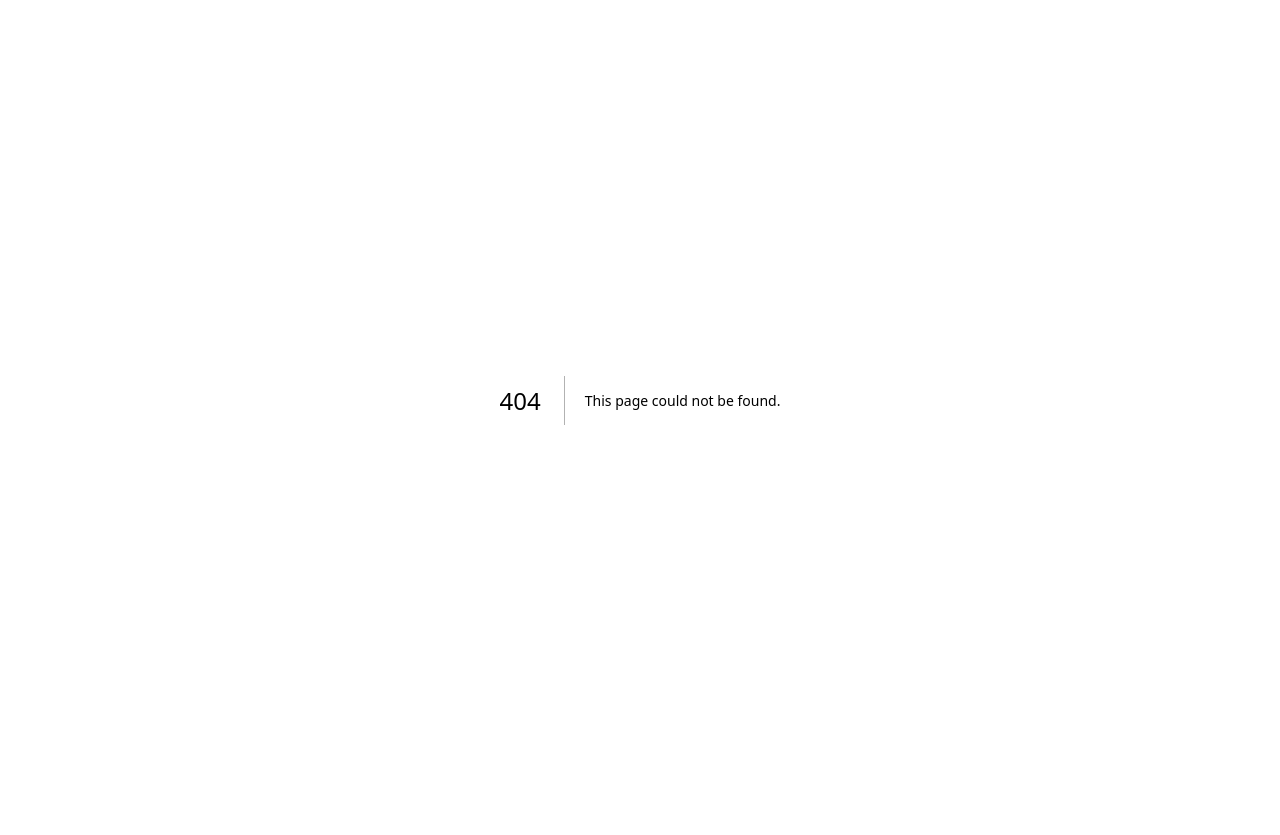
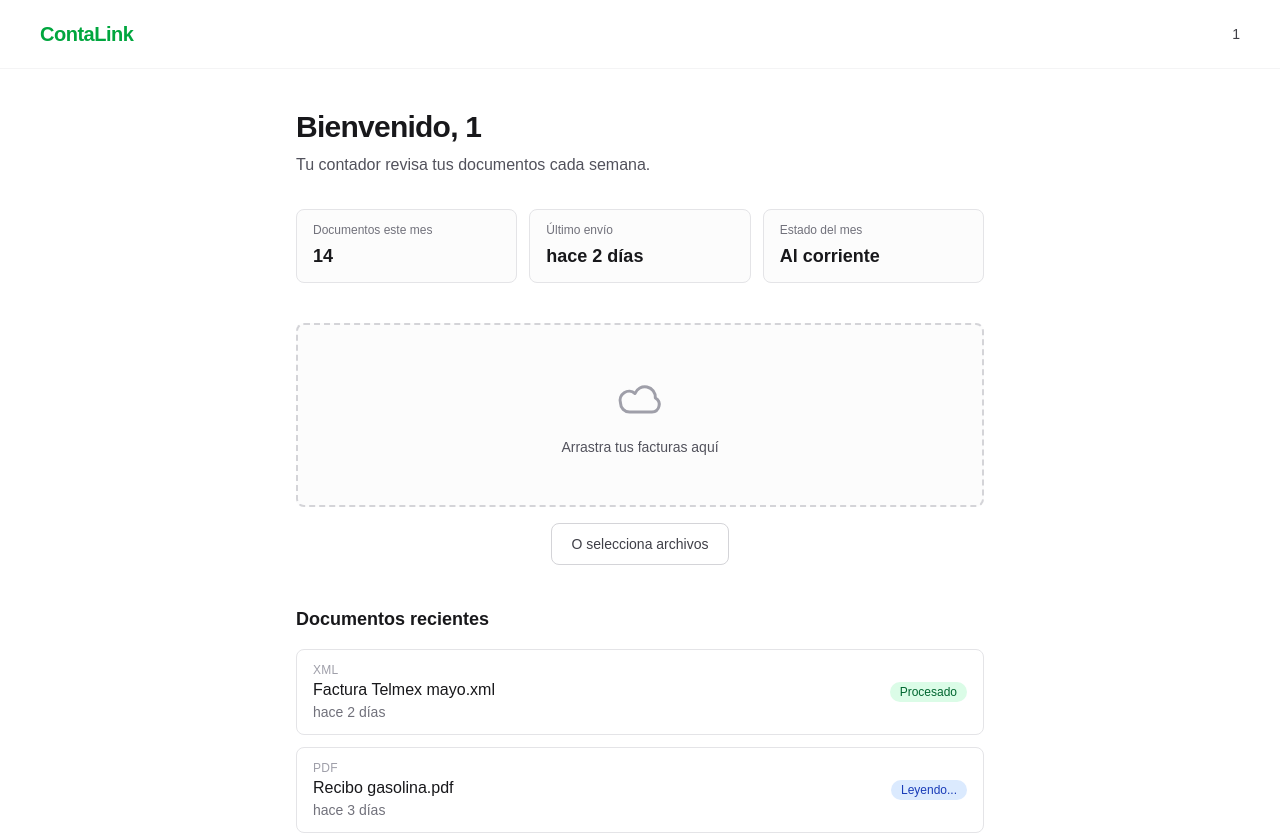
Before and after one commit to aldovillalbabs-gif/conta-link, a Next.js app: page /portal/1 in a window 1280 px wide. Before the commit this address had no page. Shown: the top 835 px of the page. Before the commit the page ends 800 px from the top, so only its background shows below. Built offline with nearby package versions, Linux system fonts and the light colour scheme.

Commit message:
Agrega portal del cliente por empresa

```diff
--- a/app/dashboard/page.tsx
+++ b/app/dashboard/page.tsx
@@ -24,6 +24,7 @@ const metricas = [
 const clientes = [
   {
     nombre: "Tortillería El Sol",
+    slug: "tortilleria-el-sol",
     iniciales: "TE",
     docs: 14,
     pendientes: 3,
@@ -34,6 +35,7 @@ const clientes = [
   },
   {
     nombre: "Farmacia Medina",
+    slug: "farmacia-medina",
     iniciales: "FM",
     docs: 22,
     pendientes: 0,
@@ -44,6 +46,7 @@ const clientes = [
   },
   {
     nombre: "Constructora Pérez",
+    slug: "constructora-perez",
     iniciales: "CP",
     docs: 8,
     pendientes: 8,
@@ -102,7 +105,7 @@ export default function DashboardPage() {
           {clientes.map((cliente) => (
             <li key={cliente.nombre}>
               <Link
-                href="/subir"
+                href={`/portal/${cliente.slug}`}
                 className="flex items-center gap-4 rounded-lg border border-zinc-200 bg-white p-4 transition-colors hover:border-zinc-300 hover:bg-zinc-50"
               >
                 <span className="flex h-12 w-12 shrink-0 items-center justify-center rounded-full bg-zinc-100 text-sm font-semibold text-zinc-700">
--- /dev/null
+++ b/app/portal/[empresa]/page.tsx
@@ -0,0 +1,200 @@
+"use client";
+
+import { useParams } from "next/navigation";
+import { useId, useRef, useState } from "react";
+
+const EMPRESA_NOMBRES: Record<string, string> = {
+  "tortilleria-el-sol": "Tortillería El Sol",
+  "farmacia-medina": "Farmacia Medina",
+  "constructora-perez": "Constructora Pérez",
+};
+
+function nombreEmpresa(slug: string): string {
+  if (EMPRESA_NOMBRES[slug]) return EMPRESA_NOMBRES[slug];
+  return slug
+    .split("-")
+    .map((parte) => parte.charAt(0).toUpperCase() + parte.slice(1))
+    .join(" ");
+}
+
+const metricas = [
+  { titulo: "Documentos este mes", valor: "14" },
+  { titulo: "Último envío", valor: "hace 2 días" },
+  {
+    titulo: "Estado del mes",
+    valor: "Al corriente",
+    valorClass: "text-green-600",
+  },
+] as const;
+
+const documentosRecientes = [
+  {
+    tipo: "XML",
+    nombre: "Factura Telmex mayo.xml",
+    fecha: "hace 2 días",
+    badge: "Procesado",
+    badgeClass: "bg-green-100 text-green-800",
+  },
+  {
+    tipo: "PDF",
+    nombre: "Recibo gasolina.pdf",
+    fecha: "hace 3 días",
+    badge: "Leyendo...",
+    badgeClass: "bg-blue-100 text-blue-800",
+  },
+  {
+    tipo: "Foto",
+    nombre: "Ticket comida.jpg",
+    fecha: "hace 5 días",
+    badge: "En revisión",
+    badgeClass: "bg-amber-100 text-amber-800",
+  },
+] as const;
+
+const ACCEPT_FILES =
+  ".xml,.pdf,application/xml,text/xml,application/pdf,image/jpeg,image/png,image/webp,image/gif,image/heic";
+
+export default function PortalEmpresaPage() {
+  const params = useParams();
+  const empresaSlug = typeof params.empresa === "string" ? params.empresa : "";
+  const empresaNombre = nombreEmpresa(empresaSlug);
+
+  const inputId = useId();
+  const inputRef = useRef<HTMLInputElement>(null);
+  const [isDragging, setIsDragging] = useState(false);
+
+  const handleDragOver = (event: React.DragEvent<HTMLDivElement>) => {
+    event.preventDefault();
+    setIsDragging(true);
+  };
+
+  const handleDragLeave = () => {
+    setIsDragging(false);
+  };
+
+  const handleDrop = (event: React.DragEvent<HTMLDivElement>) => {
+    event.preventDefault();
+    setIsDragging(false);
+    // Los archivos se procesarán en una iteración futura
+  };
+
+  return (
+    <div className="min-h-screen bg-white">
+      <header className="flex items-center justify-between border-b border-zinc-100 px-6 py-5 sm:px-10">
+        <span className="text-xl font-semibold tracking-tight text-green-600">
+          ContaLink
+        </span>
+        <span className="text-sm font-medium text-zinc-700">{empresaNombre}</span>
+      </header>
+
+      <main className="mx-auto max-w-3xl px-6 py-10 sm:px-10">
+        <h1 className="text-2xl font-bold tracking-tight text-zinc-900 sm:text-3xl">
+          Bienvenido, {empresaNombre}
+        </h1>
+        <p className="mt-2 text-zinc-600">
+          Tu contador revisa tus documentos cada semana.
+        </p>
+
+        <div className="mt-8 grid gap-3 sm:grid-cols-3">
+          {metricas.map((metrica) => (
+            <div
+              key={metrica.titulo}
+              className="rounded-lg border border-zinc-200 bg-zinc-50/50 px-4 py-3"
+            >
+              <p className="text-xs font-medium text-zinc-500">{metrica.titulo}</p>
+              <p
+                className={`mt-1 text-lg font-semibold text-zinc-900 ${
+                  "valorClass" in metrica ? metrica.valorClass : ""
+                }`}
+              >
+                {metrica.valor}
+              </p>
+            </div>
+          ))}
+        </div>
+
+        <div className="mt-10 flex flex-col items-center">
+          <div
+            onDragOver={handleDragOver}
+            onDragLeave={handleDragLeave}
+            onDrop={handleDrop}
+            className={`flex w-full flex-col items-center rounded-lg border-2 border-dashed px-6 py-12 transition-colors ${
+              isDragging
+                ? "border-green-500 bg-green-50/50"
+                : "border-zinc-300 bg-zinc-50/50"
+            }`}
+          >
+            <svg
+              className="h-12 w-12 text-zinc-400"
+              xmlns="http://www.w3.org/2000/svg"
+              fill="none"
+              viewBox="0 0 24 24"
+              strokeWidth={1.5}
+              stroke="currentColor"
+              aria-hidden
+            >
+              <path
+                strokeLinecap="round"
+                strokeLinejoin="round"
+                d="M2.25 15a4.5 4.5 0 0 0 4.5 4.5H18a3.75 3.75 0 0 0 1.665-7.029 5.25 5.25 0 0 0-10.15-2.2A4.502 4.502 0 0 0 2.25 15Z"
+              />
+            </svg>
+            <p className="mt-4 text-center text-sm font-medium text-zinc-600">
+              Arrastra tus facturas aquí
+            </p>
+          </div>
+
+          <input
+            ref={inputRef}
+            type="file"
+            accept={ACCEPT_FILES}
+            multiple
+            className="sr-only"
+            id={inputId}
+          />
+          <button
+            type="button"
+            onClick={() => inputRef.current?.click()}
+            className="mt-4 rounded-lg border border-zinc-300 bg-white px-5 py-2.5 text-sm font-medium text-zinc-700 transition-colors hover:bg-zinc-50 focus:outline-none focus:ring-2 focus:ring-green-600 focus:ring-offset-2"
+          >
+            O selecciona archivos
+          </button>
+        </div>
+
+        <section className="mt-10">
+          <h2 className="text-lg font-semibold text-zinc-900">
+            Documentos recientes
+          </h2>
+          <ul className="mt-4 space-y-3">
+            {documentosRecientes.map((doc) => (
+              <li
+                key={doc.nombre}
+                className="flex flex-wrap items-center justify-between gap-3 rounded-lg border border-zinc-200 px-4 py-3"
+              >
+                <div className="min-w-0">
+                  <p className="text-xs font-medium uppercase tracking-wide text-zinc-400">
+                    {doc.tipo}
+                  </p>
+                  <p className="font-medium text-zinc-900">{doc.nombre}</p>
+                  <p className="text-sm text-zinc-500">{doc.fecha}</p>
+                </div>
+                <span
+                  className={`shrink-0 rounded-full px-2.5 py-0.5 text-xs font-medium ${doc.badgeClass}`}
+                >
+                  {doc.badge}
+                </span>
+              </li>
+            ))}
+          </ul>
+        </section>
+
+        <div className="mt-10 rounded-lg border border-green-200 bg-green-50 px-4 py-4">
+          <p className="text-sm text-green-900">
+            <span className="font-semibold">Mensaje de tu contador:</span> Por
+            favor sube los estados de cuenta de mayo antes del viernes.
+          </p>
+        </div>
+      </main>
+    </div>
+  );
+}
```
